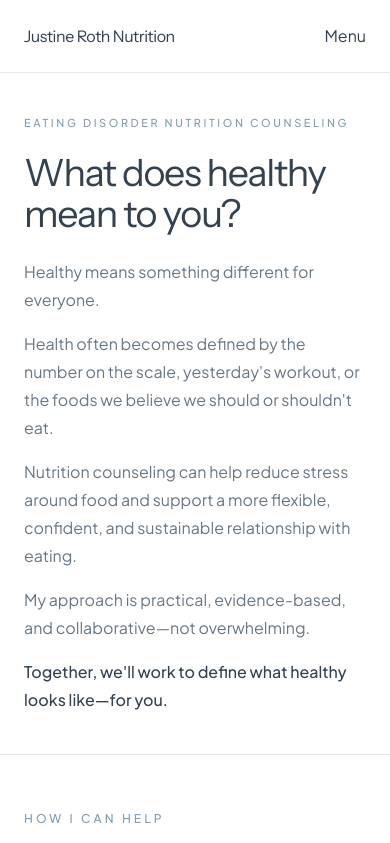
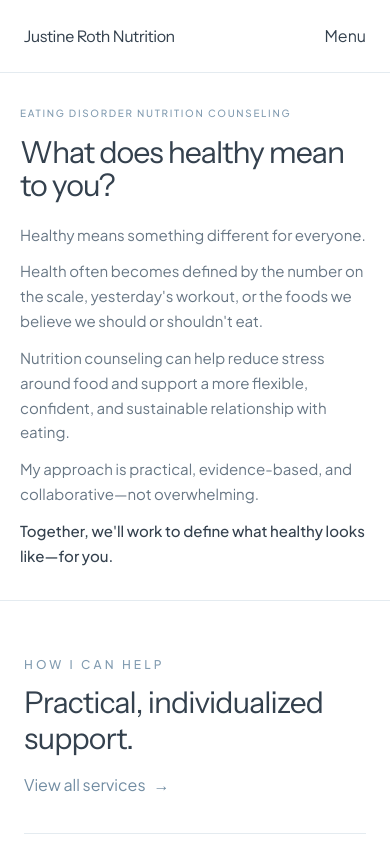
Before and after one commit to justinerothrd/justine-roth-nutrition, a Next.js app: page / in a window 390 px wide. Shown: the top 843 px of the page. Built offline with nearby package versions, Linux system fonts and the light colour scheme.

Commit message:
Refactor HTML structure and styles in Home component

```diff
--- a/app/page.tsx
+++ b/app/page.tsx
@@ -22,18 +22,18 @@ export default function Home() {
   return (
     <main className="min-h-screen bg-white text-[#34414E]">
       {/* Hero */}
-      <section className="border-b border-[#E4EBF0] px-6 py-10 sm:py-12 md:py-16">
+<section className="border-b border-[#E4EBF0] px-5 py-8 sm:px-6 sm:py-12 md:py-16">
   <div className="mx-auto max-w-5xl">
     <div className="max-w-4xl">
-            <p className="text-[0.68rem] font-medium uppercase leading-5 tracking-[0.24em] text-[#829CB1] sm:text-xs sm:tracking-[0.26em]">
+      <p className="text-[0.62rem] font-medium uppercase leading-4 tracking-[0.17em] text-[#829CB1] sm:text-xs sm:leading-5 sm:tracking-[0.26em]">
         Eating Disorder Nutrition Counseling
       </p>
 
-            <h1 className="font-heading mt-5 max-w-3xl text-[2.35rem] font-normal leading-[1.08] tracking-[-0.035em] sm:text-4xl md:text-[3rem]">
+      <h1 className="font-heading mt-4 max-w-3xl text-[1.9rem] font-normal leading-[1.08] tracking-[-0.035em] sm:mt-5 sm:text-4xl md:text-[3rem]">
         What does healthy mean to you?
       </h1>
 
-            <div className="mt-6 max-w-3xl space-y-4 text-base leading-7 text-[#687785] sm:text-[1.05rem] sm:leading-8">
+      <div className="mt-5 max-w-3xl space-y-3 text-[0.94rem] leading-[1.65] text-[#687785] sm:mt-6 sm:space-y-4 sm:text-[1.05rem] sm:leading-8">
         <p>Healthy means something different for everyone.</p>
 
         <p>
@@ -43,9 +43,8 @@ export default function Home() {
         </p>
 
         <p>
-                Nutrition counseling can help reduce stress around food and
-                support a more flexible, confident, and sustainable relationship
-                with eating.
+          Nutrition counseling can help reduce stress around food and support a
+          more flexible, confident, and sustainable relationship with eating.
         </p>
 
         <p>
@@ -54,8 +53,7 @@ export default function Home() {
         </p>
 
         <p className="font-medium text-[#34414E]">
-                Together, we&apos;ll work to define what healthy looks like—for
-                you.
+          Together, we&apos;ll work to define what healthy looks like—for you.
         </p>
       </div>
     </div>
```
Lines whose indentation alone changed are shown as unchanged.
